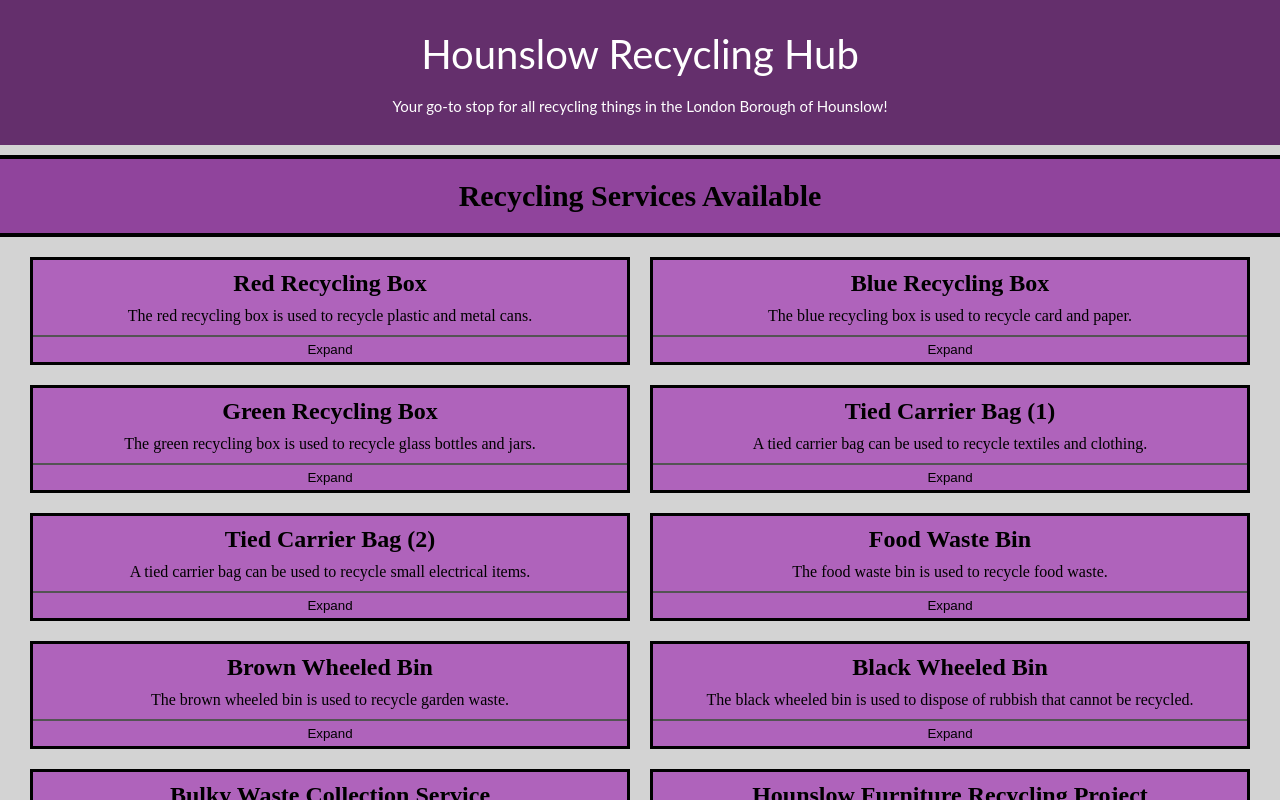
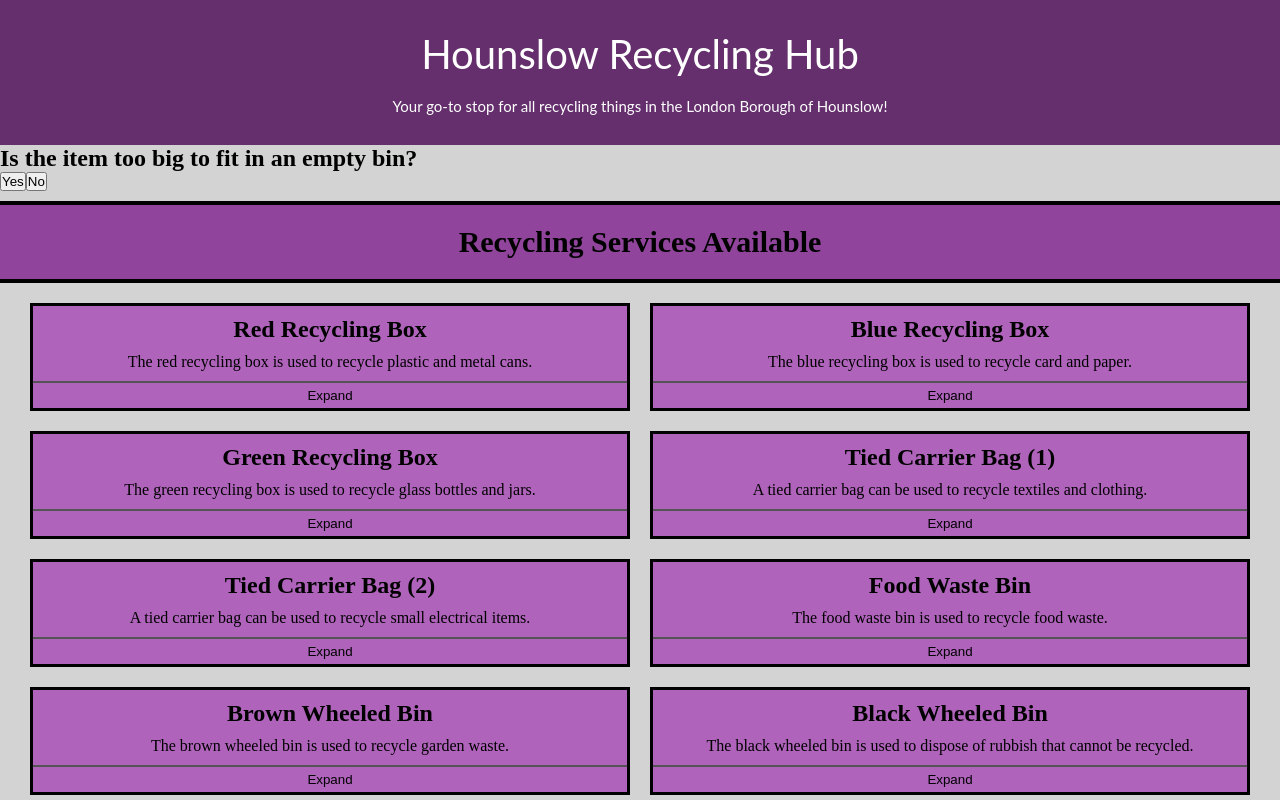
Before and after one commit to ajn2020/test, a Next.js app: page / in a window 1280 px wide. Shown: the top 800 px of the page. Built offline with nearby package versions, Linux system fonts and the light colour scheme.

Commit message:
Add categorization quiz

```diff
--- /dev/null
+++ b/components/Quiz.tsx
@@ -0,0 +1,213 @@
+import React, { useState } from 'react';
+
+const questions = [
+    {
+      id: 1,
+      question: "Is the item too big to fit in an empty bin?",
+      options: [
+        {
+          id: "a",
+          value: "Yes",
+          followUpQuestion: 2
+        },
+        {
+          id: "b",
+          value: "No",
+          followUpQuestion: 7
+        }
+      ]
+    },
+    {
+      id: 2,
+      question: "Is it reusable / would you like to donate it?",
+      options: [
+        {
+          id: "a",
+          value: "Yes",
+          followUpQuestion: 3
+        },
+        {
+          id: "b",
+          value: "No",
+          followUpQuestion: 6
+        }
+      ]
+    },
+    {
+      id: 3,
+      question: "Is it furniture or electrical appliance?",
+      options: [
+        {
+          id: "a",
+          value: "Yes",
+          followUpQuestion: 4
+        },
+        {
+          id: "b",
+          value: "No",
+          followUpQuestion: 5
+        }
+      ]
+    },
+    {
+      id: 4,
+      question: "You can use the Furniture recycling service!",
+      options: []
+    },
+    {
+      id: 5,
+      question: "You can use the Bulky waste collection service!",
+      options: []
+    },
+    {
+      id: 6,
+      question: "You can use the Bulky waste collection service!",
+      options: []
+    },
+    {
+      id: 7,
+      question: "What material is it made of?",
+      options: [
+        {
+          id: "a",
+          value: "Plastic or metal",
+          followUpQuestion: 8
+        },
+        {
+          id: "b",
+          value: "Cardboard or paper",
+          followUpQuestion: 9
+        },
+        {
+          id: "c",
+          value: "Glass",
+          followUpQuestion: 10
+        },
+        {
+          id: "d",
+          value: "Textiles",
+          followUpQuestion: 11
+        },
+        {
+          id: "e",
+          value: "Food",
+          followUpQuestion: 12
+        },
+        {
+          id: "f",
+          value: "Natural / organic",
+          followUpQuestion: 13
+        },
+        {
+          id: "g",
+          value: "Other / different materials",
+          followUpQuestion: 14
+        }
+      ]
+    },
+    {
+      id: 8,
+      question: "You can use the Red bin (or such with a red mark on it)!",
+      options: []
+    },
+    {
+      id: 9,
+      question: "You can use the Blue bin (or such with a blue mark on it)!",
+      options: []
+    },
+    {
+      id: 10,
+      question: "You can use the Green bin (or such with a green mark on it)!",
+      options: []
+    },
+    {
+      id: 11,
+      question: "You can use a clearly marked plastic bag and put it alongside your recycling boxes!",
+      options: []
+    },
+    {
+      id: 12,
+      question: "You can use the food waste bin!",
+      options: []
+    },
+
+    {
+        id: 13,
+        question: "Is it infectious (blood / tissue)?",
+        options: [
+          {
+            id: "a",
+            value: "Yes",
+            followUpQuestion: 14
+          },
+          {
+            id: "b",
+            value: "No",
+            followUpQuestion: 15
+          }
+        ]
+      },
+    {
+      id: 14,
+      question: "You can use the 'Clinical waste' collection service!",
+      options: []
+    },
+    {
+      id: 15,
+      question: "You can use the 'Garden waste' collection service!",
+      options: []
+    },
+    {
+      id: 16,
+      question: "Is it an electrical appliance?",
+      options: [
+        {
+          id: "a",
+          value: "Yes",
+          followUpQuestion: 17
+        },
+        {
+          id: "b",
+          value: "No",
+          followUpQuestion: 18
+        }
+      ]
+    },
+    {
+      id: 17,
+      question: "You can use a clearly marked plastic bag and put it alongside your recycling boxes!",
+      options: []
+    },
+    {
+      id: 18,
+      question: "Sorry, this item is a rubbish and cannot be recycled. Please, use the black bin!",
+      options: []
+    }
+  ];
+
+  export default function Quiz() {
+  const [currentQuestion, setCurrentQuestion] = useState(0);
+
+  const handleOptionClick = (option) => {
+    if (option.options.length === 0) {
+        // End the quiz
+        return;
+    }
+    setCurrentQuestion(option.followUpQuestion);
+  };
+
+  const currentQuizQuestion = questions[currentQuestion];
+
+  return (
+    <div className="quiz">
+      <h2>{currentQuizQuestion.question}</h2>
+      <div className="options">
+      {currentQuizQuestion.options.map((option) => (
+        <button key={option.id} onClick={() => handleOptionClick(option)}>
+            {option.value}
+        </button>
+      ))}
+      </div>
+    </div>
+  );
+}
--- a/pages/index.tsx
+++ b/pages/index.tsx
@@ -1,5 +1,6 @@
 import AccordionGrid from '@/components/AccordionGrid'
 import Subheading from '@/components/Subheading'
+import Quiz from '@/components/Quiz'
 import Head from 'next/head'
 
 export default function Home() {
@@ -12,7 +13,7 @@ export default function Home() {
         <meta name="viewport" content="width=device-width, initial-scale=1" />
         <link rel="icon" href="/favicon.ico" />
       </Head>
-
+      <Quiz/>
       <Subheading
         title="Recycling Services Available"
       />
```
